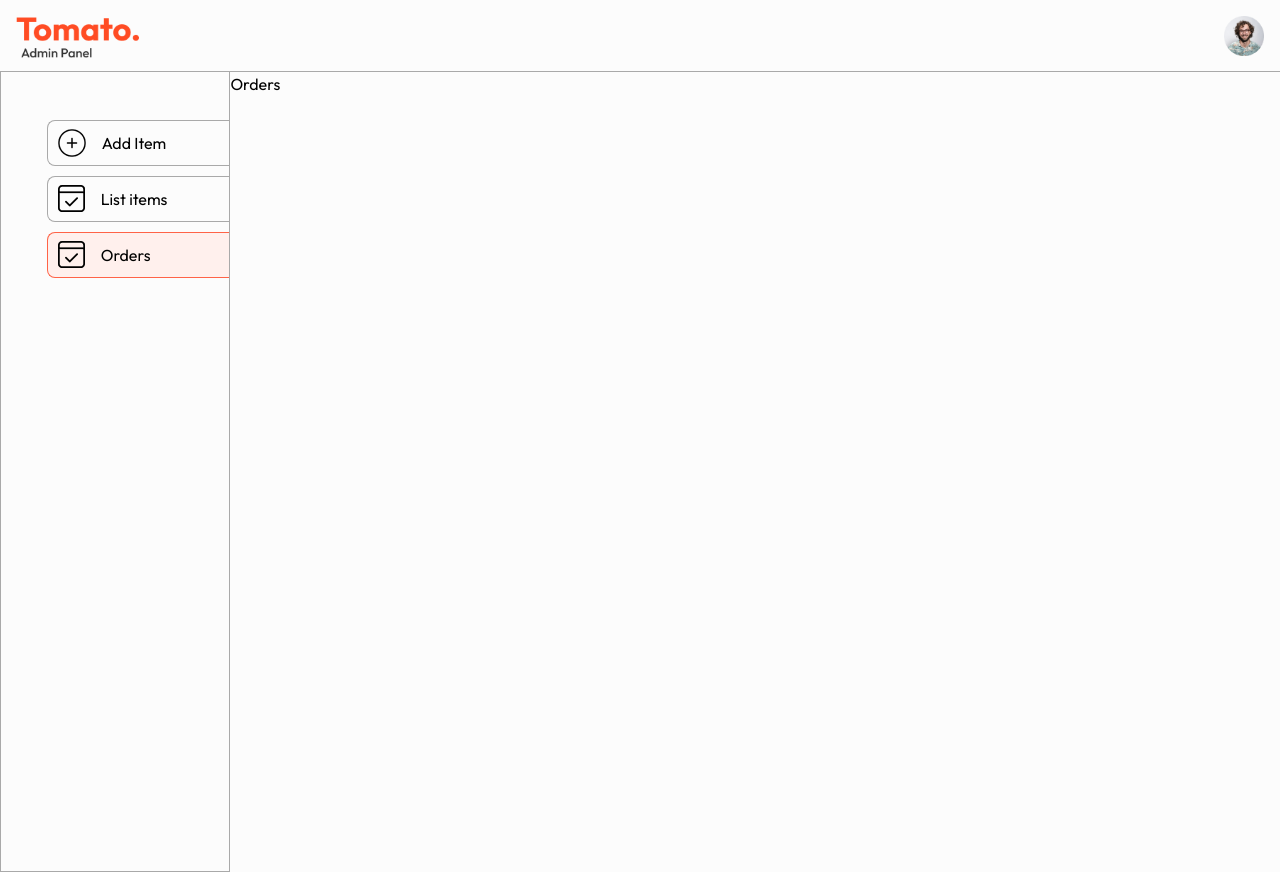
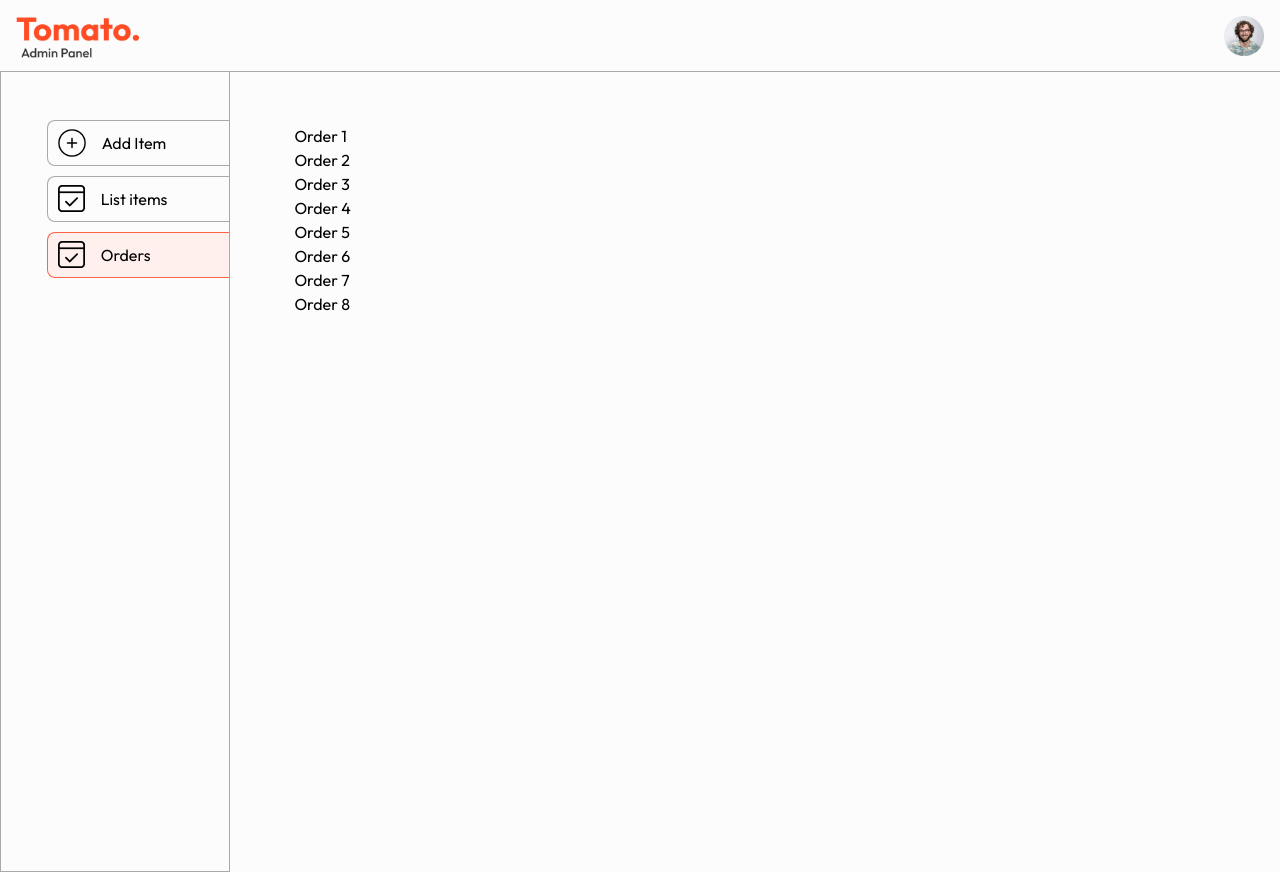
Before and after one commit to Sandeepgpa/Full_stack_food_delivery, a React (Vite) app in the folder admin/: page /orders in a window 1280 px wide. Built offline with nearby package versions, Linux system fonts and the light colour scheme.

Commit message:
Feat: Design Order Page Layout.

```diff
--- a/admin/src/pages/Orders/Orders.jsx
+++ b/admin/src/pages/Orders/Orders.jsx
@@ -2,7 +2,16 @@ import React from 'react'
 
 const Orders = () => {
   return (
-    <div>Orders</div>
+    <div className='w-[70%] ml-[max(5vw,25px)] mt-13'>
+      <p>Order 1</p>
+      <p>Order 2</p>
+      <p>Order 3</p>
+      <p>Order 4</p>
+      <p>Order 5</p>
+      <p>Order 6</p>
+      <p>Order 7</p>
+      <p>Order 8</p>
+    </div>
   )
 }
 
```
